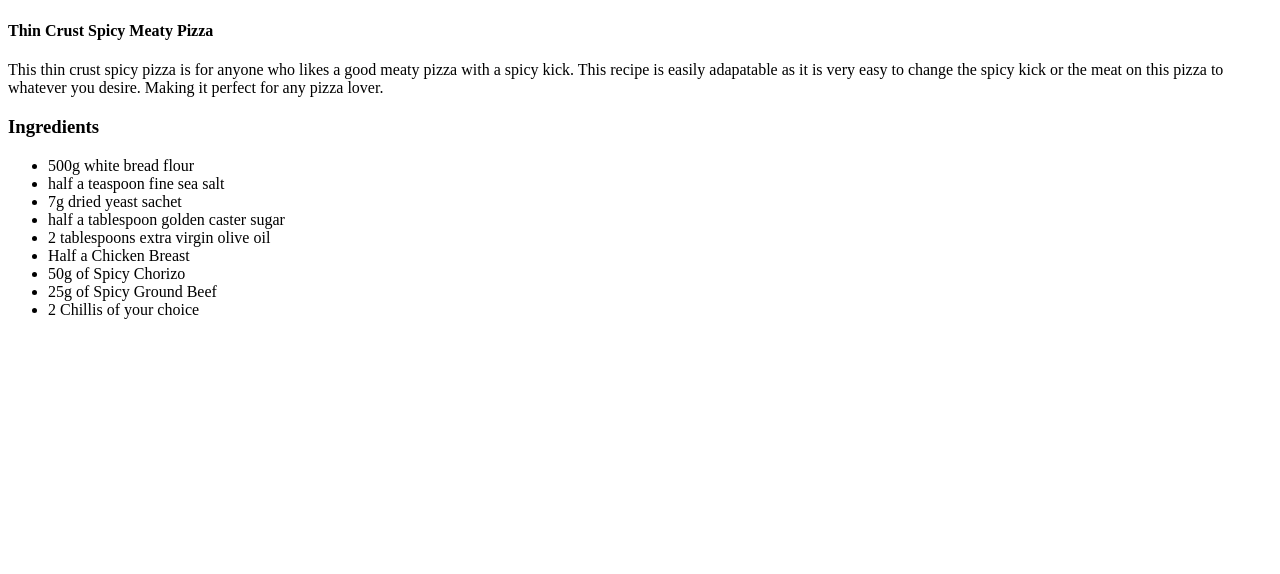
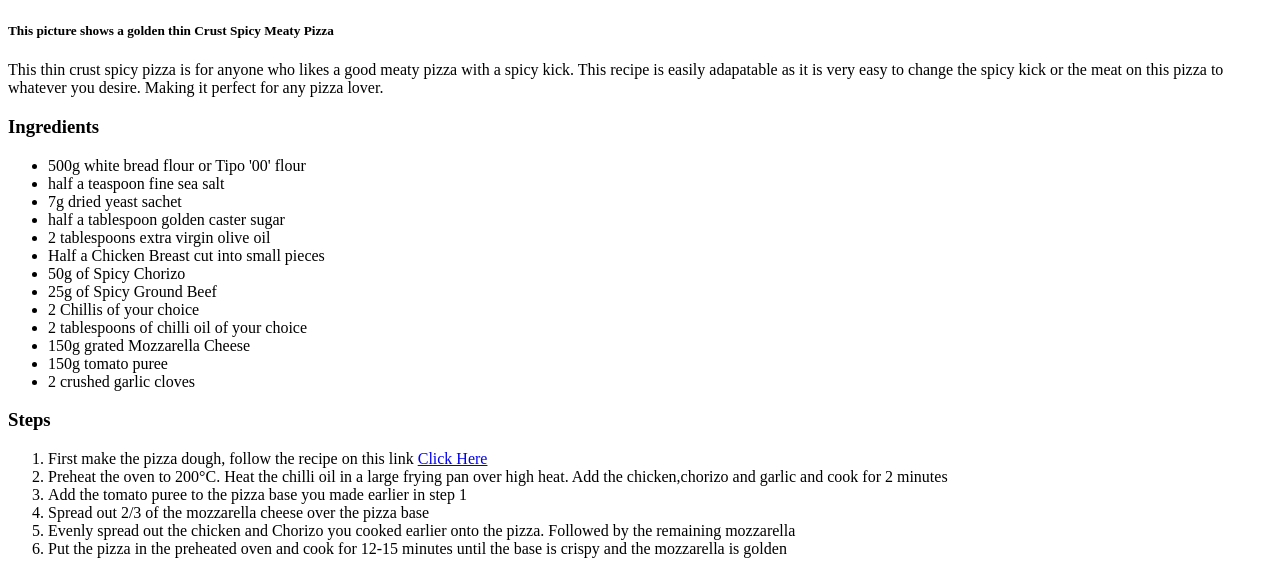
Before and after one commit to JS-Project96/odin-recipes, a plain HTML site: page recipes/pizza.html in a window 1280 px wide. Shown: the part 383-957 px from the top of the page. Before the commit the page ends 800 px from the top, so only its background shows below. Drawn offline with Linux system fonts and the light colour scheme.

Commit message:
added steps title & list, also added more ingredients to list

```diff
--- a/recipes/pizza.html
+++ b/recipes/pizza.html
@@ -11,7 +11,7 @@
 
         <img src="https://encrypted-tbn0.gstatic.com/images?q=tbn:ANd9GcTLxDM7pQD5EY1XvyWEI_udeSQ9snLRDTw3Dw&usqp=CAU" alt="Spicy Meaty Pizza with chicken, chorizo and red chillis">
 
-        <h4>Thin Crust Spicy Meaty Pizza</h4>
+        <h5>This picture shows a golden thin Crust Spicy Meaty Pizza</h5>
 
         <p>This thin crust spicy pizza is for anyone who likes a good meaty pizza with a spicy kick. This recipe is easily adapatable
             as it is very easy to change the spicy kick or the meat on this pizza to whatever you desire. Making it perfect for any
@@ -21,15 +21,31 @@
         <h3>Ingredients</h3>
 
         <ul>
-            <li>500g white bread flour</li>
+            <li>500g white bread flour or Tipo '00' flour</li>
             <li>half a teaspoon fine sea salt</li>
             <li>7g dried yeast sachet</li>
             <li>half a tablespoon golden caster sugar</li>
             <li>2 tablespoons extra virgin olive oil</li>
-            <li>Half a Chicken Breast</li>
+            <li>Half a Chicken Breast cut into small pieces</li>
             <li>50g of Spicy Chorizo</li>
             <li>25g of Spicy Ground Beef</li>
             <li>2 Chillis of your choice</li>
+            <li>2 tablespoons of chilli oil of your choice</li>
+            <li>150g grated Mozzarella Cheese</li>
+            <li>150g tomato puree</li>
+            <li>2 crushed garlic cloves</li>
         </ul>
+
+        <h3>Steps</h3>
+
+        <ol>
+            <li>First make the pizza dough, follow the recipe on this link <a href="https://www.jamieoliver.com/recipes/bread-recipes/pizza-dough/">Click Here</a></li>
+            <li>Preheat the oven to 200°C. Heat the chilli oil in a large frying pan over high heat. Add the chicken,chorizo and garlic and cook for 2 minutes</li>
+            <li>Add the tomato puree to the pizza base you made earlier in step 1</li>
+            <li>Spread out 2/3 of the mozzarella cheese over the pizza base</li>
+            <li>Evenly spread out the chicken and Chorizo you cooked earlier onto the pizza. Followed by the remaining mozzarella</li>
+            <Li>Put the pizza in the preheated oven and cook for 12-15 minutes until the base is crispy and the mozzarella is golden</Li>
+        </ol>
+
     </body>
 </html>
```
